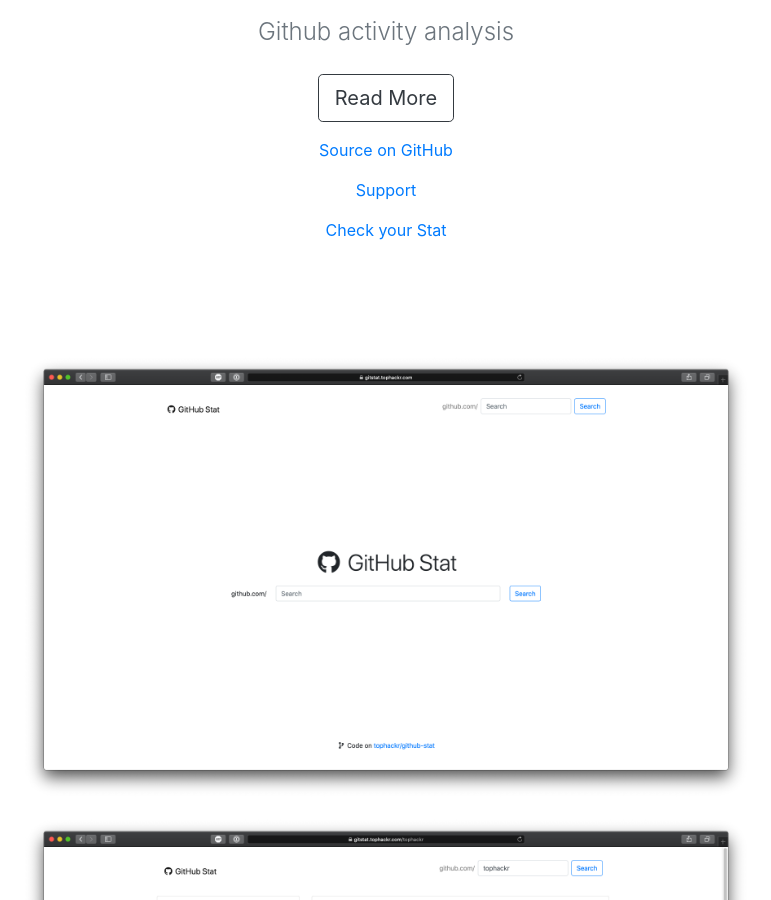
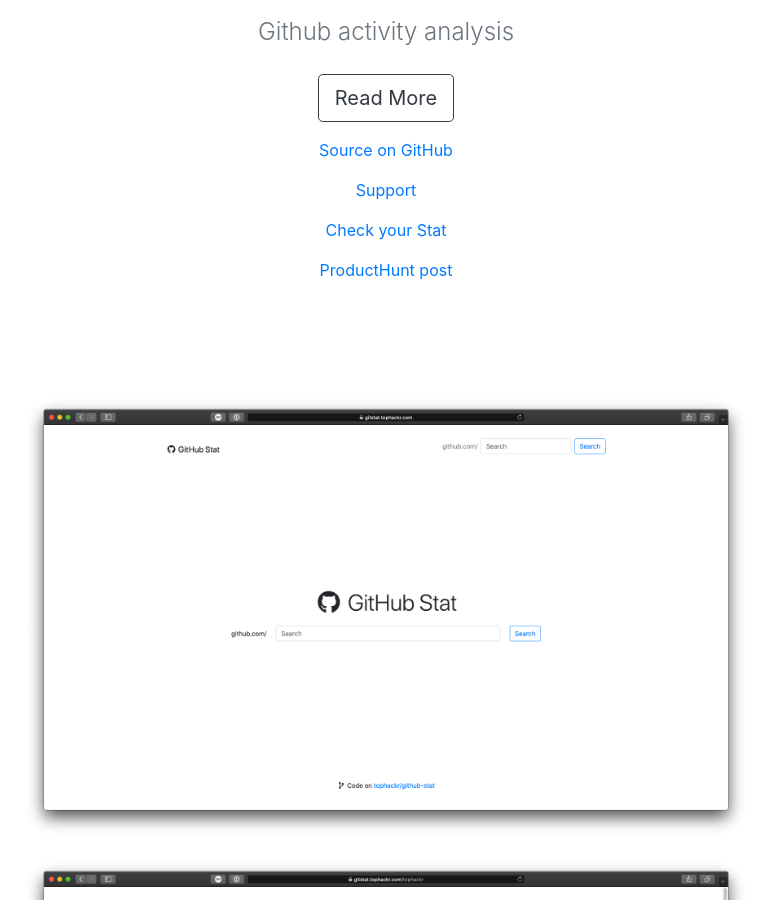
Before and after one commit to tophackr/tophackr.github.io, a Jekyll site: the page built from _projects/github-stat-p.md, in a window 1280 px wide and 900 px high, scrolled down 435 px. Shown: the whole window, without its empty margins (254-1025 px from the left). Built offline with Jekyll 4.4.1, drawn with Linux system fonts in a browser that asks for light colours; nearby versions of some CDN libraries; a script that is not in the unit is left out.

Commit message:
added producthunt

```diff
--- a/_projects/github-stat-p.md
+++ b/_projects/github-stat-p.md
@@ -9,5 +9,6 @@
   url: https://medium.com/tophackr/2a51bdb7313a
 repo: https://github.com/tophackr/github-stat
 links:
-  "Check your Stat": https://gitstat.tophackr.com
+  "Check your Stat": https://gitstat.tophackr.com,
+  "ProductHunt post": https://www.producthunt.com/posts/github-stat
 ---
```
